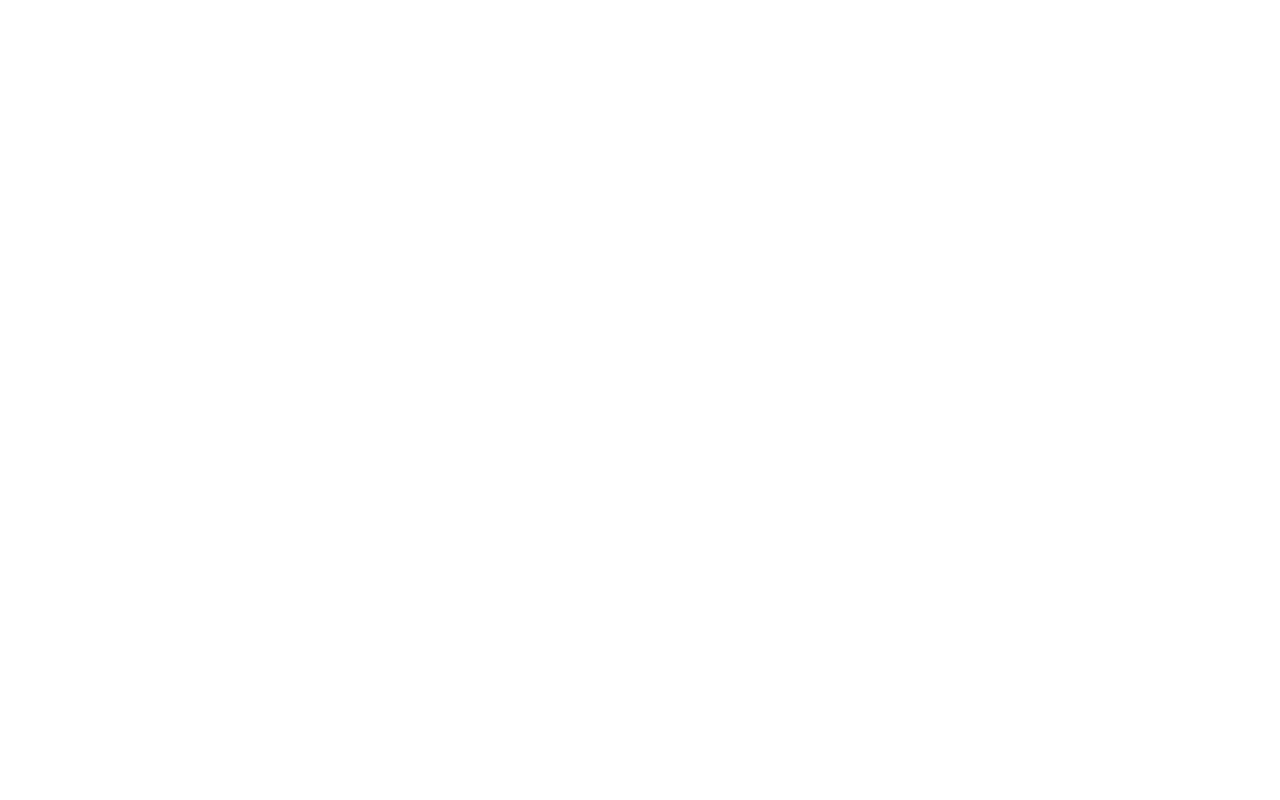
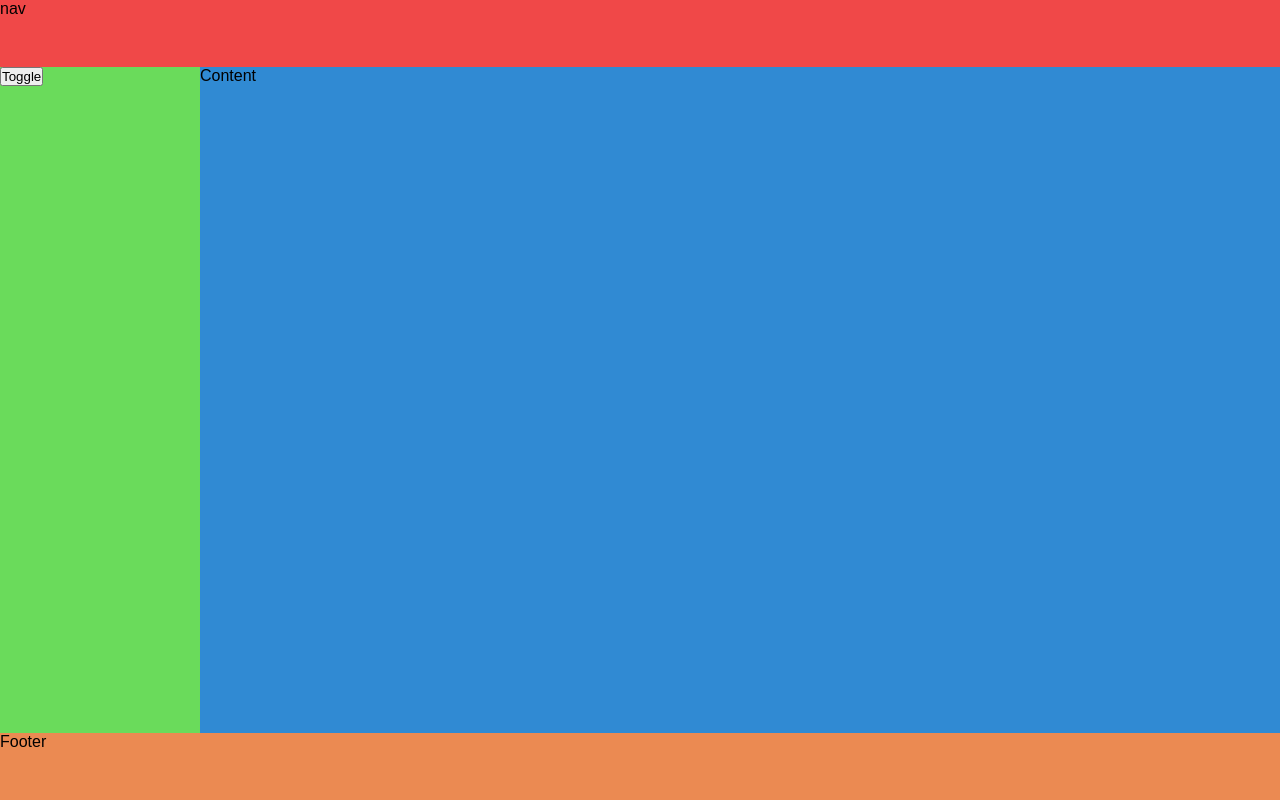
Before and after one commit to JoaMoreno/escuelita, a plain HTML site: page clase-1/test-1.html in a window 1280 px wide. Drawn offline with Linux system fonts and the light colour scheme.

Commit message:
test export class

```diff
--- /dev/null
+++ b/clase-1/css/styles.css
@@ -0,0 +1,31 @@
+*{
+    margin: 0;
+    padding: 0;
+    font-family: sans-serif;
+}
+.container{
+    display: grid;
+    height: 100vh;
+
+    grid-template-columns: var(--template-columns);
+    grid-template-rows: .5fr 5fr .5fr;
+
+    grid-template-areas: var(--template-areas);
+    transition: all .5s ease;
+}
+.nav-container{
+    grid-area: nav;
+    background-color: rgb(240, 72, 72);
+}
+.content-container{
+    grid-area: content;
+    background-color: rgb(48, 138, 211);
+}
+.lateral-container{
+    grid-area: lateral;
+    background-color: rgb(106, 219, 91);
+}
+.footer-container{
+    grid-area: footer;
+    background-color: rgb(235, 138, 82);
+}
--- /dev/null
+++ b/clase-1/css/variables.css
@@ -0,0 +1,12 @@
+.main-area-1 {
+    --template-columns: 200px 1fr;
+    --template-areas:"nav nav"
+                     "lateral content"
+                     "footer footer";
+}
+.main-area-2 {
+    --template-columns: 50px 1fr;
+    --template-areas:"nav nav"
+                     "lateral content"
+                     "footer footer";
+}
--- /dev/null
+++ b/clase-1/js/class-function.js
@@ -0,0 +1,15 @@
+export default clasesFunction{
+    isToggle = false;
+    toggleBetweenAreas = (class1, class2) => {
+        if (isToggle) {
+            mainContainer.classList.replace(class2, class1)
+            this.isToggle = false;
+        } else {
+            mainContainer.classList.replace(class1, class2)
+            this.isToggle = true;
+        }
+    }
+    sayHello = () => {
+        console.log("Hello")
+    }
+}
--- /dev/null
+++ b/clase-1/main.js
@@ -0,0 +1,6 @@
+import {clasesFunction} from "./js/class-function.js"
+
+var mainContainer = document.getElementById("main-container");
+
+//var toggle = document.getElementById("toggle-lateral");
+//toggle.addEventListener("click", clasesFunction.toggleBetweenAreas("main-area-1","main-area-2"));
--- a/clase-1/test-1.html
+++ b/clase-1/test-1.html
@@ -3,9 +3,26 @@
 <head>
     <meta charset="UTF-8">
     <meta name="viewport" content="width=device-width, initial-scale=1.0">
+    <link rel="stylesheet" href="css/styles.css">
+    <link rel="stylesheet" href="css/variables.css">
     <title>Document</title>
 </head>
 <body>
+    <div id="main-container" class="container main-area-1">
+        <nav class="nav-container">
+            nav
+        </nav>
+        <div class="content-container">
+            Content
+        </div>
+        <div class="lateral-container">
+            <button id="toggle-lateral">Toggle</button>
+        </div>
+        <footer class="footer-container">
+            Footer
+        </footer>
+    </div>
 
+    <script src="main.js"></script>
 </body>
 </html>
```
